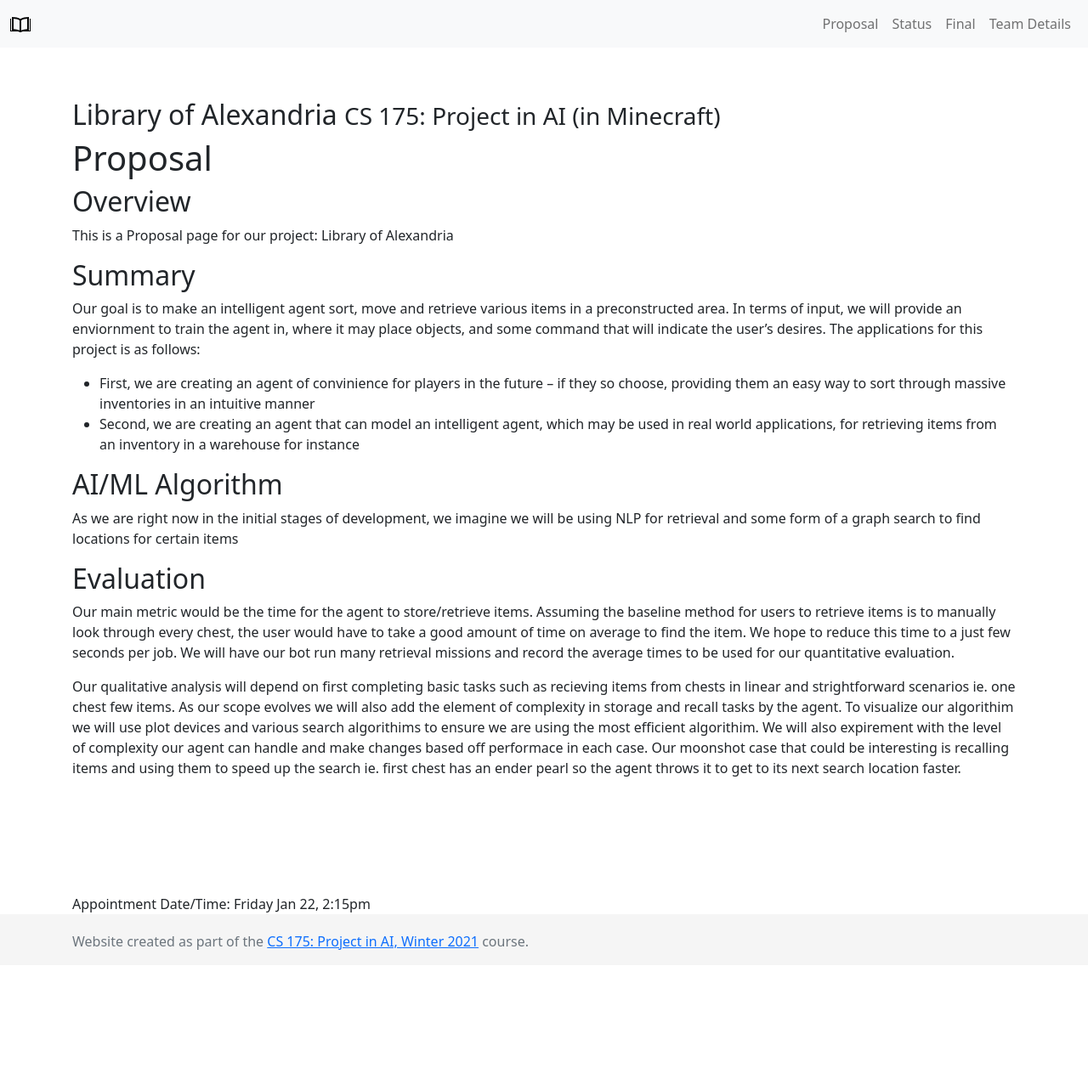
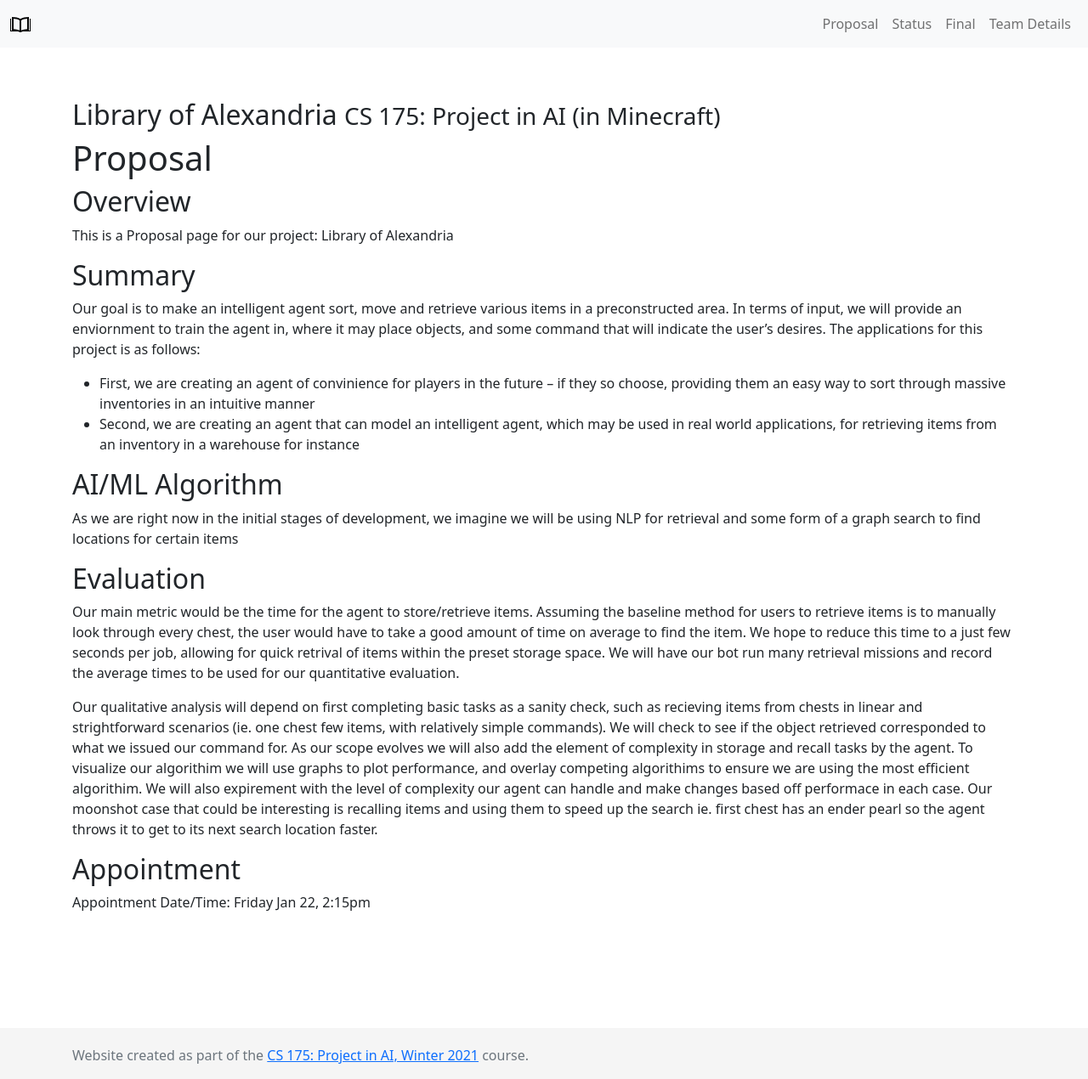
Before and after one commit to burwinliu-zz/LibraryOfAlexandria, a Jekyll site: the page built from docs/proposal.md, in a window 1280 px wide. Shown: the whole page at 85% size. Built offline with Jekyll 4.4.1, drawn with Linux system fonts in a browser that asks for light colours; before the commit the page ends 1136 px from its top, so only the background shows below that.

Commit message:
updating proposal

```diff
--- a/docs/proposal.md
+++ b/docs/proposal.md
@@ -16,9 +16,11 @@ Our goal is to make an intelligent agent sort, move and retrieve various items i
 As we are right now in the initial stages of development, we imagine we will be using NLP for retrieval and some form of a graph search to find locations for certain items
 
 ## Evaluation
-Our main metric would be the time for the agent to store/retrieve items. Assuming the baseline method for users to retrieve items is to manually look through every chest, the user would have to take a good amount of time on average to find the item. We hope to reduce this time to a just few seconds per job. We will have our bot run many retrieval missions and record the average times to be used for our quantitative evaluation.
+Our main metric would be the time for the agent to store/retrieve items. Assuming the baseline method for users to retrieve items is to manually look through every chest, the user would have to take a good amount of time on average to find the item. We hope to reduce this time to a just few seconds per job, allowing for quick retrival of items within the preset storage space. We will have our bot run many retrieval missions and record the average times to be used for our quantitative evaluation.
 
-Our qualitative analysis will depend on first completing basic tasks such as recieving items from chests in linear and strightforward scenarios ie. one chest few items. As our scope evolves we will also add the element of complexity in storage and recall tasks by the agent. To visualize our algorithim we will use plot devices and various search algorithims to ensure we are using the most efficient algorithim. We will also expirement with the level of complexity our agent can handle and make changes based off performace in each case. Our moonshot case that could be interesting is recalling items and using them to speed up the search ie. first chest has an ender pearl so the agent throws it to get to its next search location faster.
+Our qualitative analysis will depend on first completing basic tasks as a sanity check, such as recieving items from chests in linear and strightforward scenarios (ie. one chest few items, with relatively simple commands). We will check to see if the object retrieved corresponded to what we issued our command for. As our scope evolves we will also add the element of complexity in storage and recall tasks by the agent. To visualize our algorithim we will use graphs to plot performance, and overlay competing algorithims to ensure we are using the most efficient algorithim. We will also expirement with the level of complexity our agent can handle and make changes based off performace in each case. Our moonshot case that could be interesting is recalling items and using them to speed up the search ie. first chest has an ender pearl so the agent throws it to get to its next search location faster.
+
+## Appointment
+Appointment Date/Time: Friday Jan 22, 2:15pm
 
 <br><br><br><br><br>
-Appointment Date/Time: Friday Jan 22, 2:15pm
```
